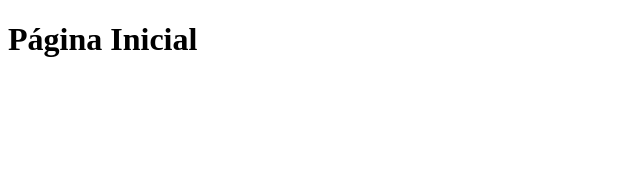
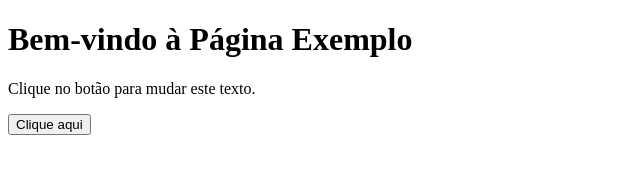
Before and after one commit to GustavoPinton/boas-praticas-commits, a plain HTML site: page index.html in a window 1280 px wide. Shown: the whole page, without its empty margins (0-640 px from the left). Drawn offline with Linux system fonts and the light colour scheme.

Commit message:
[HTML] Adiciona parágrafo e botão na página principal

```diff
--- a/index.html
+++ b/index.html
@@ -7,6 +7,10 @@ initial-scale=1.0">
  <title>Página Exemplo</title>
 </head>
 <body>
- <h1>Página Inicial</h1>
+
+ <h1>Bem-vindo à Página Exemplo</h1>
+<p id="paragrafo">Clique no botão para mudar este texto.</p>
+<button id="meuBotao">Clique aqui</button>
+
 </body>
 </html>
```
